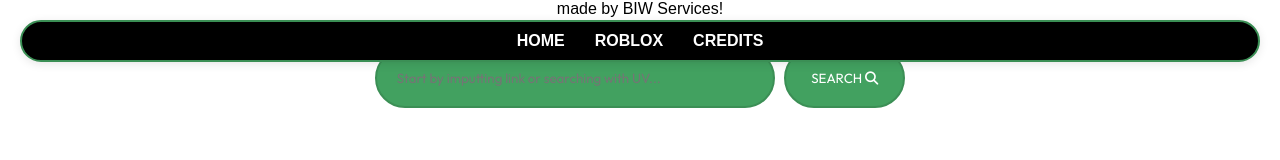
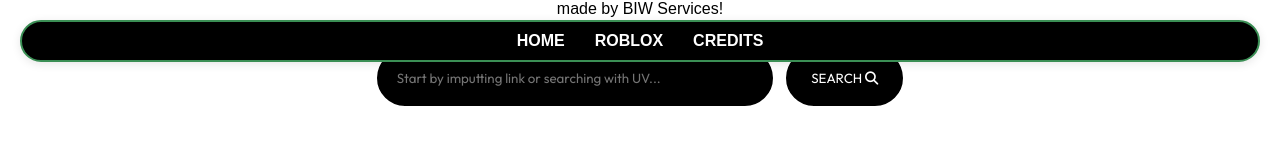
Before and after one commit to GrabbitGames/Azurlitez-prox, a plain HTML site: page index.html in a window 1280 px wide. Drawn offline with Linux system fonts and the light colour scheme.

Commit message:
Update styles.css

```diff
--- a/storage/css/styles.css
+++ b/storage/css/styles.css
@@ -65,8 +65,8 @@ body {
 .search-bar {
     padding: 20px;
     width: 400px;
-    border: 2px solid #3b8f55;
-    background-color: #42a160;
+    border: 2px solid #FFFFFF;
+    background-color: #000000;
     border-radius: 50px;
     outline: none;
     color: white;
@@ -77,8 +77,8 @@ body {
     padding: 20px 25px;
     margin-left: 5px;
     border: none;
-    border: 2px solid #3b8f55;
-    background-color: #42a160;
+    border: 2px solid #FFFFFF;
+    background-color: #000000;
     color: white;
     border-radius: 50px;
     cursor: pointer;
```
